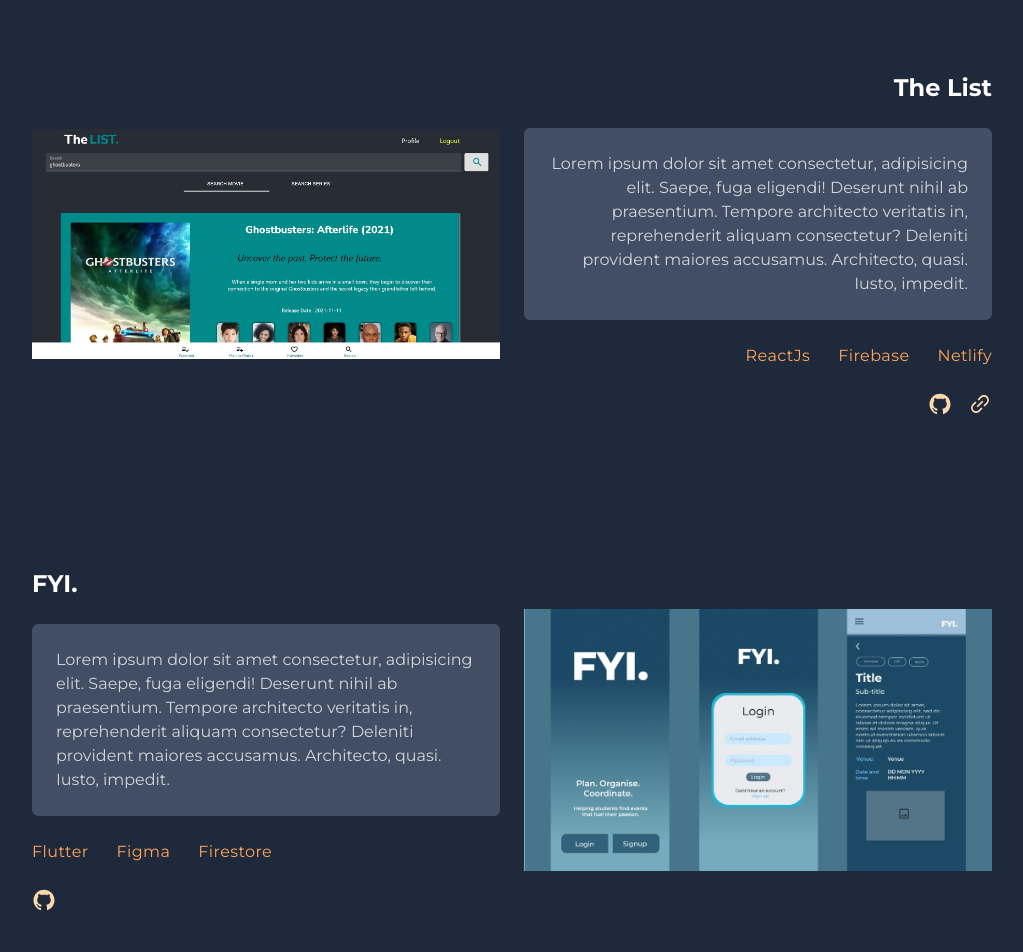
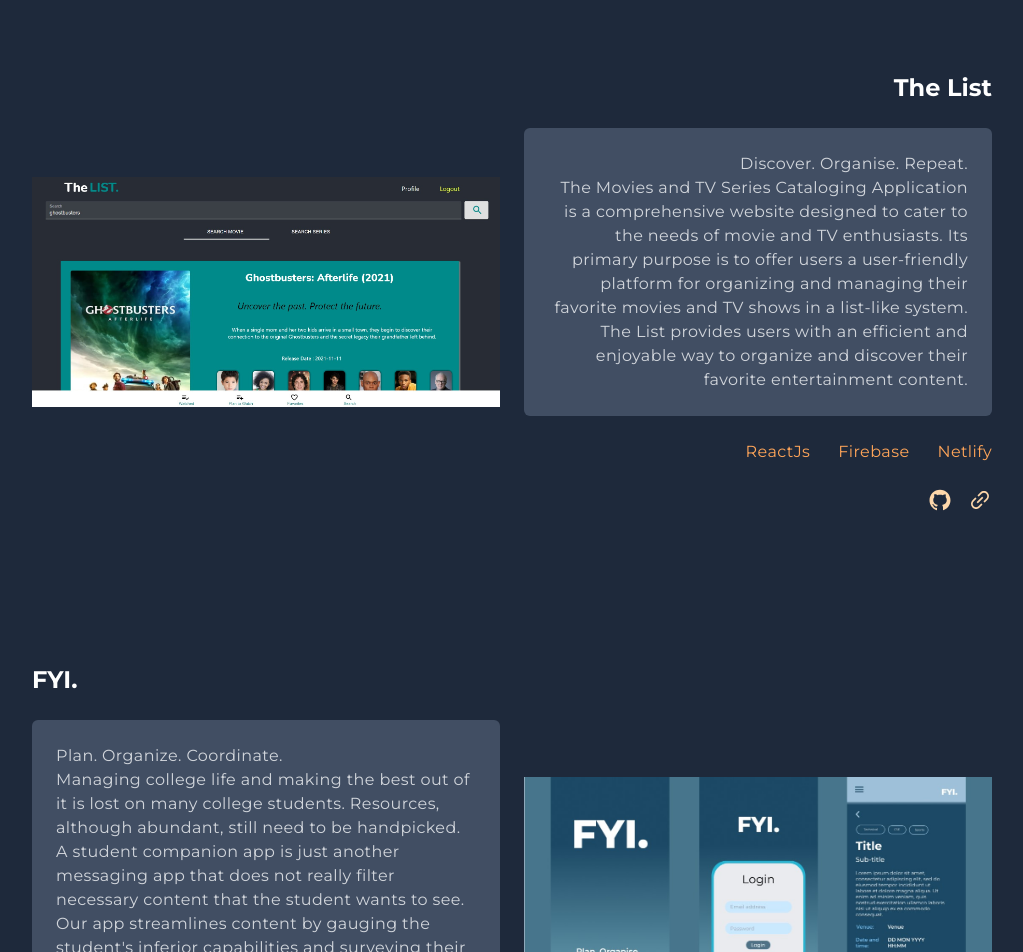
Before and after one commit to notmegg/meg-site, a Next.js app: page / in a window 1280 px wide. Shown: the part 1700-2652 px from the top of the page, without its empty margins (128-1151 px from the left). Built offline with nearby package versions, Linux system fonts and the light colour scheme.

Commit message:
project desc

```diff
--- a/app/not-found.jsx
+++ b/app/not-found.jsx
@@ -17,7 +17,7 @@
       </h2>
       <Link href="/" target="_blank">
         <button className="px-4 py-2 rounded-md text-orange2 text-base border border-orange2 hover:bg-orange3 hover:bg-opacity-10 duration-300 cursor-pointer">
-          Back to
+        Purr-haps Try Again?
         </button>
       </Link>
     </div>
--- a/components/Projects.jsx
+++ b/components/Projects.jsx
@@ -3,7 +3,6 @@
 import fyi from "../public/projects/fyi.jpg";
 import { AiOutlineGithub, AiOutlineLink } from "react-icons/ai";
 import Link from "next/link";
-
 
 const Projects = () => {
   return (
@@ -19,19 +18,17 @@
         >
           <div className="flex flex-col xl:flex-row gap-6">
             <div className="w-full xl:w-1/2 h-auto relative group">
-                <Image
-                  className="h-full object-contain rounded-lg"
-                  src={thelist}
-                  alt="the list"
-                />
+              <Image
+                className="h-full object-contain rounded-lg"
+                src={thelist}
+                alt="the list"
+              />
             </div>
             <div className="w-full xl:w-1/2 flex flex-col gap-6 lgl:justify-center items-end text-right z-10">
               <h1 className="text-2xl font-bold text-white">The List</h1>
-              <p className=" bg-slate-500 bg-opacity-50 text-sm md:text-base p-2 md:p-6 rounded-md text-gray-300">
-                Lorem ipsum dolor sit amet consectetur, adipisicing elit. Saepe,
-                fuga eligendi! Deserunt nihil ab praesentium. Tempore architecto
-                veritatis in, reprehenderit aliquam consectetur? Deleniti
-                provident maiores accusamus. Architecto, quasi. Iusto, impedit.
+              <p className=" bg-slate-500 bg-opacity-50 text-sm md:text-base p-2 md:p-6 rounded-md text-gray-300 tracking-wide">
+                Discover. Organise. Repeat.<br/>
+                The Movies and TV Series Cataloging Application is a comprehensive website designed to cater to the needs of movie and TV enthusiasts. Its primary purpose is to offer users a user-friendly platform for organizing and managing their favorite movies and TV shows in a list-like system. The List provides users with an efficient and enjoyable way to organize and discover their favorite entertainment content.
               </p>
               <ul className="text-sm md:text-base tracking-wide flex gap-2 md:gap-7 justify-between text-orange2">
                 <li className="hover:text-orange3 duration-300">ReactJs</li>
@@ -70,11 +67,9 @@
             </div>
             <div className="w-full xl:w-1/2 flex flex-col gap-6 lgl:justify-center items-start text-left z-10">
               <h1 className="text-2xl font-bold text-white">FYI.</h1>
-              <p className=" bg-slate-500 bg-opacity-50 text-sm md:text-base p-2 md:p-6 rounded-md text-gray-300">
-                Lorem ipsum dolor sit amet consectetur, adipisicing elit. Saepe,
-                fuga eligendi! Deserunt nihil ab praesentium. Tempore architecto
-                veritatis in, reprehenderit aliquam consectetur? Deleniti
-                provident maiores accusamus. Architecto, quasi. Iusto, impedit.
+              <p className=" bg-slate-500 bg-opacity-50 text-sm md:text-base p-2 md:p-6 rounded-md text-gray-300 tracking-wide">
+                Plan. Organize. Coordinate. <br/>
+                Managing college life and making the best out of it is lost on many college students. Resources, although abundant, still need to be handpicked. A student companion app is just another messaging app that does not really filter necessary content that the student wants to see. Our app streamlines content by gauging the student's inferior capabilities and surveying their interests. It allows the user to look at content relevant to them in various fields, which is and will be taking place in the academia.
               </p>
               <ul className="text-sm md:text-base tracking-wide flex gap-2 md:gap-7 justify-between text-orange2 ">
                 <li className="hover:text-orange3 duration-300">Flutter</li>
```
